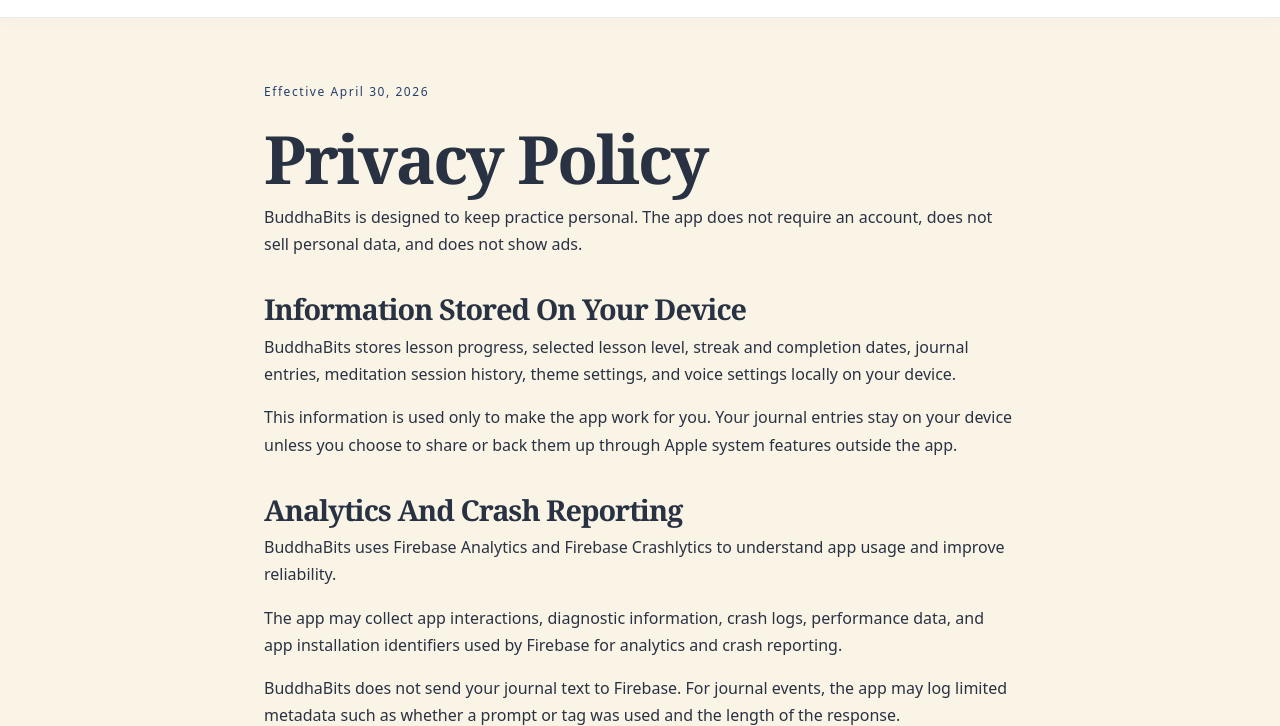
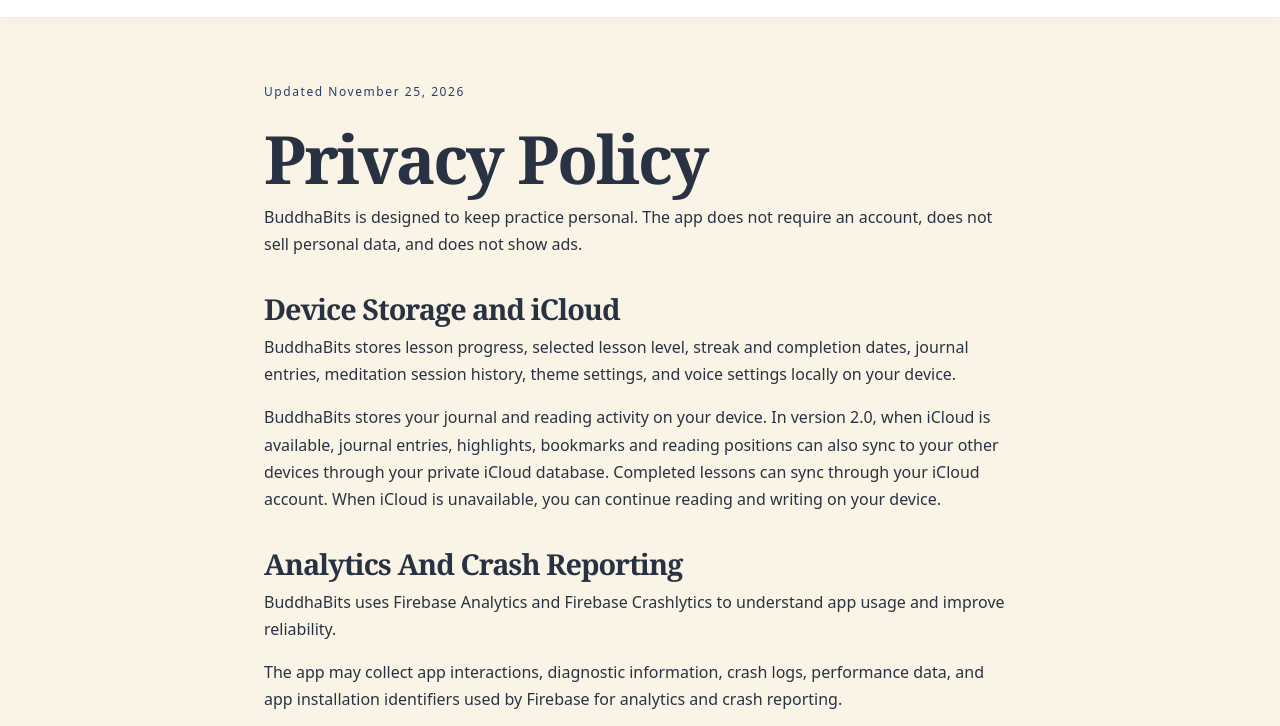
Before and after one commit to pond1982/BuddhaBits-web, a plain HTML site: page privacy.html in a window 1280 px wide. Shown: the part 99-825 px from the top of the page. Drawn offline with Linux system fonts and the light colour scheme.

Commit message:
Clarify private iCloud sync in the version 2.0 privacy policy

```diff
--- a/privacy.html
+++ b/privacy.html
@@ -22,12 +22,12 @@
 </nav>
 </header>
 <main class="legal-page">
-<p class="eyebrow">Effective April 30, 2026</p>
+<p class="eyebrow">Updated November 25, 2026</p>
 <h1>Privacy Policy</h1>
 <p>BuddhaBits is designed to keep practice personal. The app does not require an account, does not sell personal data, and does not show ads.</p>
-<h2>Information Stored On Your Device</h2>
+<h2>Device Storage and iCloud</h2>
 <p>BuddhaBits stores lesson progress, selected lesson level, streak and completion dates, journal entries, meditation session history, theme settings, and voice settings locally on your device.</p>
-<p>This information is used only to make the app work for you. Your journal entries stay on your device unless you choose to share or back them up through Apple system features outside the app.</p>
+<p>BuddhaBits stores your journal and reading activity on your device. In version 2.0, when iCloud is available, journal entries, highlights, bookmarks and reading positions can also sync to your other devices through your private iCloud database. Completed lessons can sync through your iCloud account. When iCloud is unavailable, you can continue reading and writing on your device.</p>
 <h2>Analytics And Crash Reporting</h2>
 <p>BuddhaBits uses Firebase Analytics and Firebase Crashlytics to understand app usage and improve reliability.</p>
 <p>The app may collect app interactions, diagnostic information, crash logs, performance data, and app installation identifiers used by Firebase for analytics and crash reporting.</p>
```
